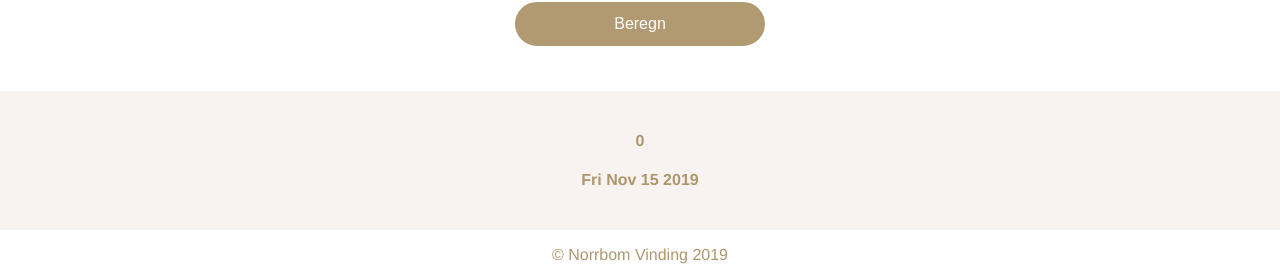
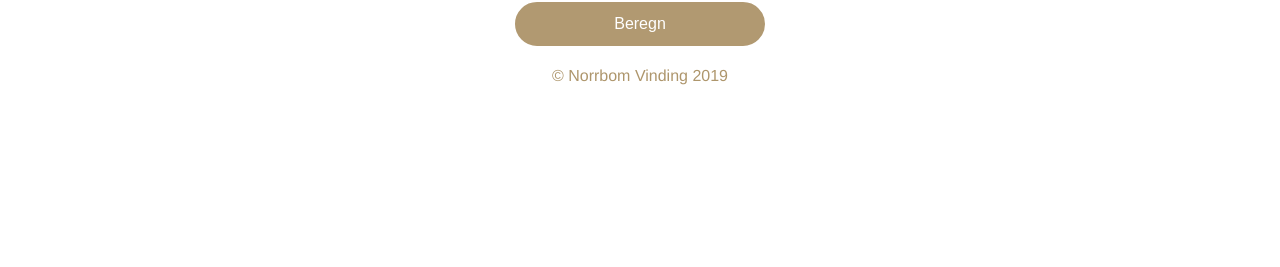
Before and after one commit to alexdor/NV-HR-LAB, a Vue app: page /opsigelseberegner in a window 1280 px wide. Shown: the part 803-1070 px from the top of the page. After the commit the page ends 894 px from the top, so only its background shows below. Built offline with nearby package versions, Linux system fonts and the light colour scheme.

Commit message:
fix(caclulator): Add more text, show info only on click
fixes #23
fixes #27

```diff
--- a/src/styles/main.scss
+++ b/src/styles/main.scss
@@ -172,12 +172,6 @@ body {
   background-position: 50% 65%;
 }
 
-.ob__summary {
-  background-color: $bgColor;
-  padding: 20px;
-  margin-top: 40px;
-}
-
 // ANIMATION
 .animation--section {
   opacity: 0;
--- a/src/views/OB.vue
+++ b/src/views/OB.vue
@@ -22,9 +22,23 @@
         <nv-button @click="calculate()">Beregn</nv-button>
       </div>
     </div>
-    <div class="ob__summary">
-      <h4>{{ output.terminationNotice }}</h4>
-      <h4>{{ output.terminationDate.toDateString() }}</h4>
+    <div v-if="output.terminationNotice" class="ob__summary">
+      <div>
+        <p class="text-output">
+          Medarbejderen blev ansat den
+          {{ input.employmentDate.toDateString() }} og opsagt den
+          {{ input.terminationDate.toDateString() }}.
+        </p>
+        <p class="text-output">
+          Opsigelsesvarslet er forlænget med
+          {{ input.extension }} måneder, og er derfor i alt
+          <span class="bold">{{ output.terminationNotice }}</span
+          >.<br />
+          Medarbejderen skal derfor fratræde den
+          <span class="bold">{{ output.terminationDate.toDateString() }}</span
+          >.
+        </p>
+      </div>
     </div>
   </div>
 </template>
@@ -90,3 +104,21 @@ export default Vue.extend({
   }
 });
 </script>
+
+<style lang="scss" scoped>
+.text-output {
+  text-align: left;
+}
+.bold {
+  font-weight: 600;
+}
+
+.ob__summary {
+  background-color: $bgColor;
+  padding: 20px;
+  margin-top: 40px;
+  display: flex;
+  align-items: center;
+  flex-direction: column;
+}
+</style>
```
